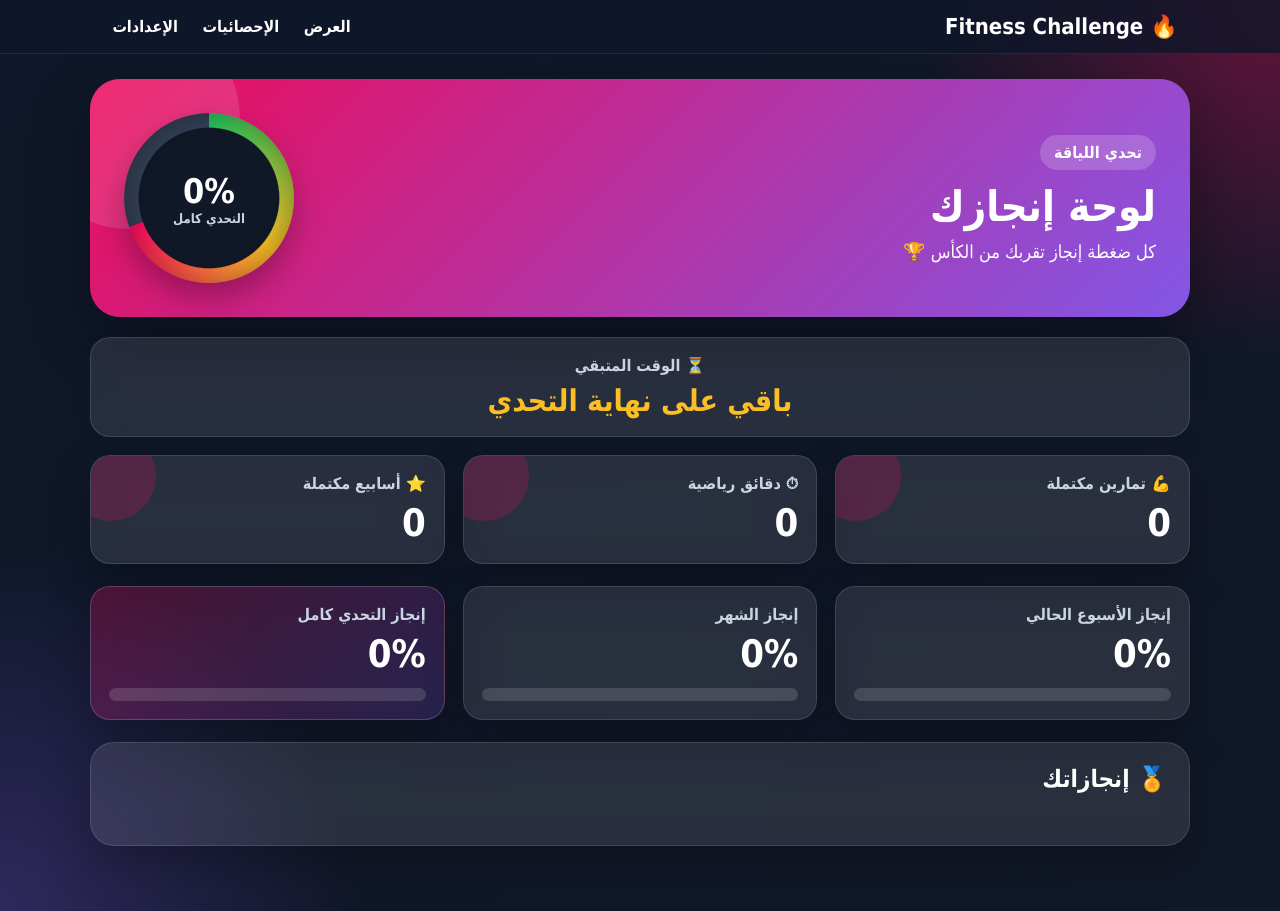
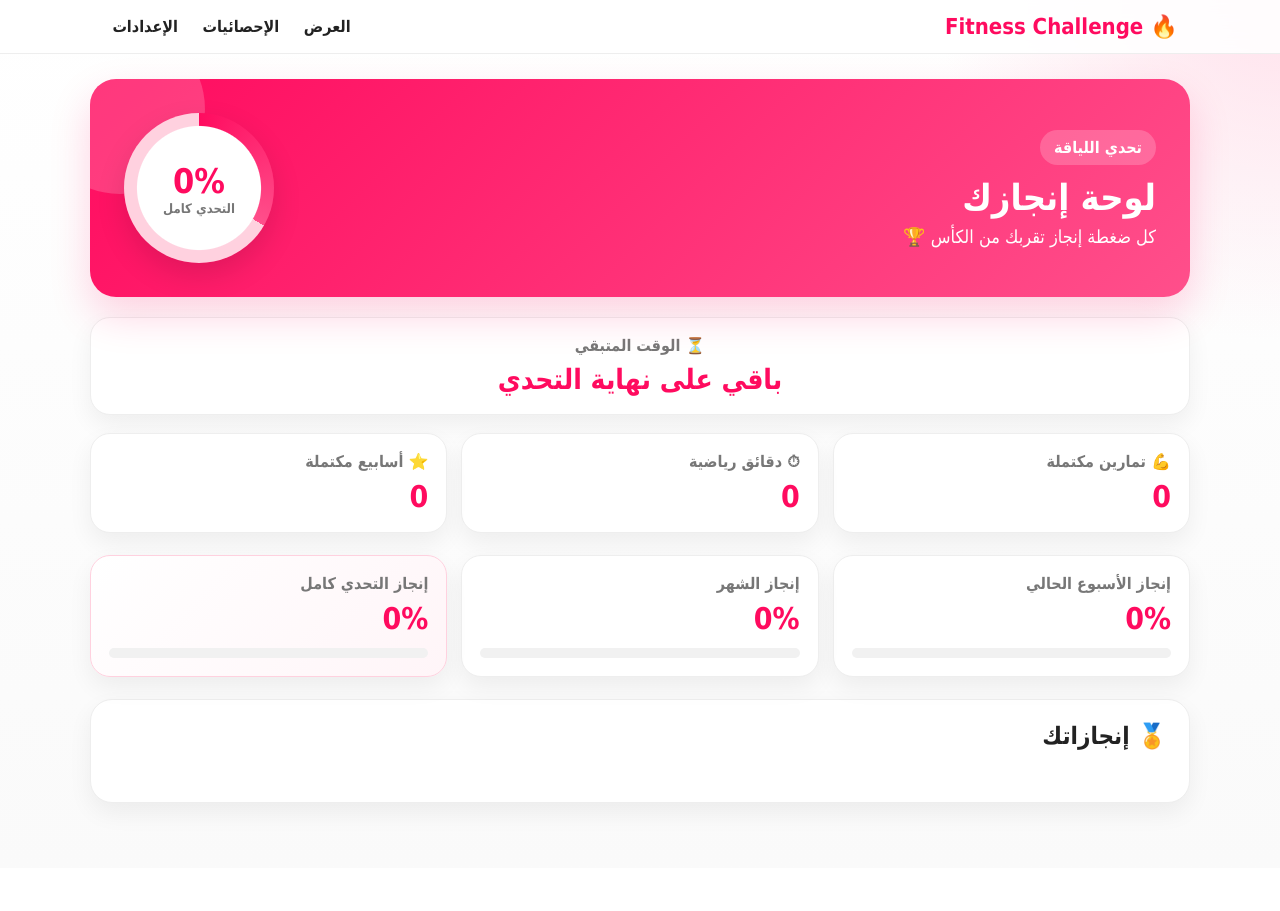
Before and after one commit to salo00h/fitness-challenge, a plain HTML site: page stats.html in a window 1280 px wide. After the commit the page ends 868 px from the top, so only its background shows below. Drawn offline with Linux system fonts and the light colour scheme; no server answers.

Commit message:
Match stats dashboard with main design

```diff
--- a/style.css
+++ b/style.css
@@ -565,56 +565,58 @@ textarea {
 
 .stats-page {
   background:
-    radial-gradient(circle at top right, rgba(255, 11, 95, .35), transparent 360px),
-    radial-gradient(circle at bottom left, rgba(139, 92, 246, .25), transparent 360px),
-    linear-gradient(135deg, #0f172a, #111827);
-  color: white;
+    radial-gradient(circle at top right, #ffe2ec 0, transparent 340px),
+    linear-gradient(180deg, #fff, #fafafa);
+  color: var(--text);
   min-height: 100vh;
 }
 
 .stats-page .topbar {
-  background: rgba(15, 23, 42, .82);
-  border-bottom: 1px solid rgba(255, 255, 255, .08);
+  background: rgba(255, 255, 255, .88);
+  border-bottom: 1px solid var(--border);
 }
 
-.stats-page nav a,
+.stats-page nav a {
+  color: var(--text)
+}
+
 .stats-page .brand {
-  color: white;
+  color: var(--pink)
 }
 
 .stats-dashboard {
-  padding-bottom: 40px;
+  padding-bottom: 40px
 }
 
 .stats-hero {
+  background: linear-gradient(135deg, var(--pink), var(--pink2));
+  color: white;
+  border-radius: 26px;
+  padding: 34px;
+  margin-bottom: 20px;
+  box-shadow: 0 18px 40px rgba(255, 11, 95, .18);
+  position: relative;
+  overflow: hidden;
   display: flex;
+  align-items: center;
   justify-content: space-between;
-  align-items: center;
-  gap: 24px;
-  padding: 34px;
-  border-radius: 30px;
-  background:
-    linear-gradient(135deg, rgba(255, 11, 95, .92), rgba(139, 92, 246, .92));
-  box-shadow: 0 24px 60px rgba(0, 0, 0, .35);
-  margin-bottom: 20px;
-  overflow: hidden;
-  position: relative;
+  gap: 20px;
 }
 
 .stats-hero:after {
   content: "";
   position: absolute;
-  width: 220px;
-  height: 220px;
+  width: 170px;
+  height: 170px;
   border-radius: 50%;
-  background: rgba(255, 255, 255, .13);
-  left: -70px;
-  top: -70px;
+  background: rgba(255, 255, 255, .18);
+  left: -55px;
+  top: -55px;
 }
 
 .hero-badge {
   display: inline-block;
-  background: rgba(255, 255, 255, .18);
+  background: rgba(255, 255, 255, .2);
   padding: 8px 14px;
   border-radius: 999px;
   font-weight: bold;
@@ -622,138 +624,94 @@ textarea {
 }
 
 .stats-hero h1 {
-  margin: 0;
-  font-size: 42px;
+  margin: 0 0 8px;
+  font-size: 36px;
 }
 
 .stats-hero p {
-  margin: 10px 0 0;
+  margin: 0;
+  color: white;
   font-size: 18px;
-  color: white;
 }
 
 .hero-ring {
-  width: 170px;
-  height: 170px;
+  width: 150px;
+  height: 150px;
   border-radius: 50%;
   background:
-    radial-gradient(circle, #111827 58%, transparent 59%),
-    conic-gradient(#22c55e 0deg, #fbbf24 130deg, #ff0b5f 250deg, #334155 0deg);
+    radial-gradient(circle, #fff 58%, transparent 59%),
+    conic-gradient(var(--pink) 0deg, var(--pink2) 120deg, #ffd1df 0deg);
   display: flex;
   flex-direction: column;
+  align-items: center;
   justify-content: center;
-  align-items: center;
-  box-shadow: inset 0 0 30px rgba(0, 0, 0, .35), 0 15px 30px rgba(0, 0, 0, .28);
+  box-shadow: 0 12px 30px rgba(0, 0, 0, .12);
   flex-shrink: 0;
+  position: relative;
   z-index: 1;
 }
 
 .hero-ring strong {
+  color: var(--pink);
   font-size: 34px;
-  color: white;
 }
 
 .hero-ring span {
-  color: #cbd5e1;
+  color: var(--muted);
+  font-weight: bold;
   font-size: 13px;
-  font-weight: bold;
 }
 
 .dashboard-countdown {
-  background: rgba(255, 255, 255, .1);
-  border: 1px solid rgba(255, 255, 255, .12);
-  color: white;
-  backdrop-filter: blur(14px);
+  background: white;
+  border: 1px solid var(--border);
+  color: var(--text);
 }
 
 .dashboard-countdown span {
   display: block;
-  color: #cbd5e1;
+  color: var(--muted);
+  font-weight: bold;
   margin-bottom: 8px;
-  font-weight: bold;
 }
 
 .dashboard-countdown strong {
-  color: #fbbf24;
-  font-size: 30px;
-}
-
-.dashboard-kpis,
-.dashboard-progress {
-  gap: 18px;
+  color: var(--pink);
+  font-size: 28px;
 }
 
 .stats-page .stat-card,
 .stats-page .progress-card,
 .achievement-card {
-  background: rgba(255, 255, 255, .1);
-  border: 1px solid rgba(255, 255, 255, .12);
-  color: white;
-  backdrop-filter: blur(14px);
-  box-shadow: 0 18px 45px rgba(0, 0, 0, .25);
-}
-
-.kpi-card {
-  position: relative;
-  overflow: hidden;
-}
-
-.kpi-card:before {
-  content: "";
-  position: absolute;
-  width: 90px;
-  height: 90px;
-  border-radius: 50%;
-  background: rgba(255, 11, 95, .2);
-  left: -25px;
-  top: -25px;
+  background: white;
+  border: 1px solid var(--border);
+  color: var(--text);
+  box-shadow: 0 10px 25px rgba(0, 0, 0, .06);
 }
 
 .stats-page .stat-card span,
 .stats-page .progress-card span {
-  color: #cbd5e1;
+  color: var(--muted);
 }
 
 .stats-page .stat-card strong,
 .stats-page .progress-card strong {
-  color: white;
-  font-size: 38px;
+  color: var(--pink);
 }
 
 .stats-page .progress-card.challenge {
-  background: linear-gradient(135deg, rgba(255, 11, 95, .25), rgba(139, 92, 246, .18));
-  border-color: rgba(255, 255, 255, .18);
-}
-
-.stats-page .bar {
-  background: rgba(255, 255, 255, .14);
-  height: 13px;
-}
-
-.stats-page .bar div {
-  background: linear-gradient(90deg, #22c55e, #fbbf24, #ff0b5f);
+  background: linear-gradient(135deg, #fff, #fff5f8);
+  border-color: #ffd1df;
 }
 
 .achievement-card {
-  border-radius: 24px;
+  border-radius: 22px;
   padding: 22px;
   margin-top: 20px;
 }
 
 .achievement-card h2 {
   margin: 0 0 16px;
-}
-
-.stats-page .week-stars span {
-  background: rgba(251, 191, 36, .16);
-  color: #fde68a;
-  border-color: rgba(251, 191, 36, .35);
-}
-
-.stats-page .week-stars .muted-star {
-  background: rgba(255, 255, 255, .08);
-  color: #cbd5e1;
-  border-color: rgba(255, 255, 255, .12);
 }
 
 @media(max-width:800px) {
@@ -763,11 +721,11 @@ textarea {
   }
 
   .stats-hero h1 {
-    font-size: 32px;
+    font-size: 28px;
   }
 
   .hero-ring {
-    width: 145px;
-    height: 145px;
+    width: 130px;
+    height: 130px;
   }
 }
```
